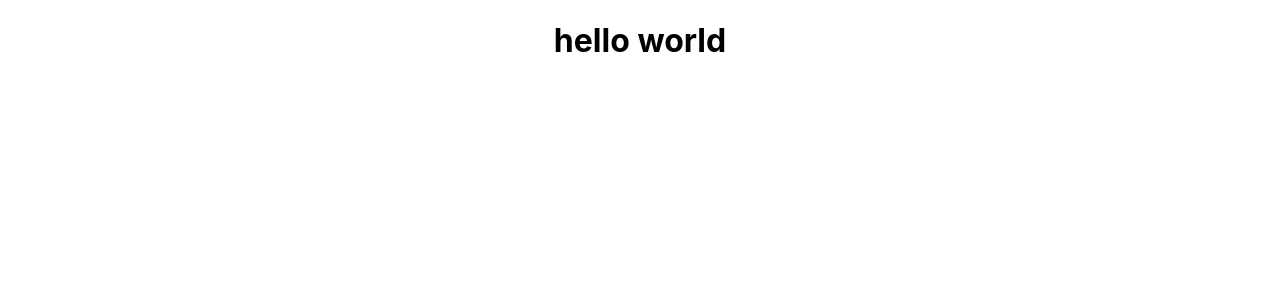
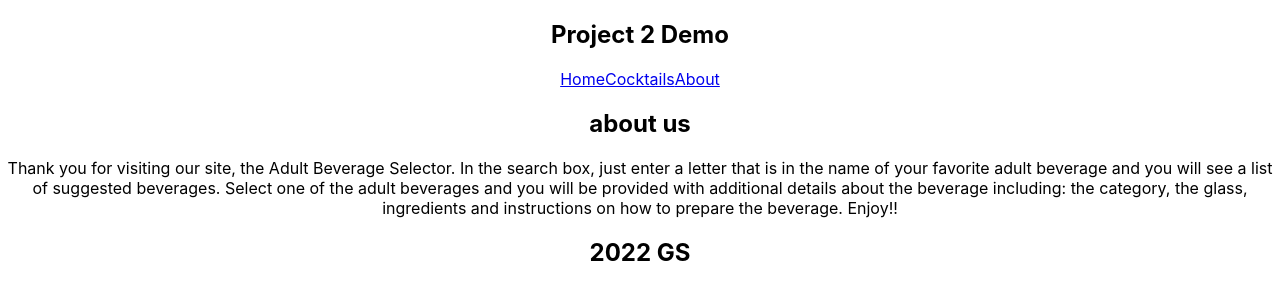
Before and after one commit to swanmac/Cocktail_Selector, a React (Create React App) app in the folder cocktail-selector/: page /about in a window 1280 px wide. Shown: the top 300 px of the page. Built offline with nearby package versions, Linux system fonts and the light colour scheme; the HTML template or start-up script is replaced by a standard one.

Commit message:
Create Cocktail component

```diff
--- a/cocktail-selector/src/App.js
+++ b/cocktail-selector/src/App.js
@@ -1,11 +1,31 @@
-
+import Header from './components/Header'
+import Main from './components/Main'
+import Footer from './components/Footer'
+import Nav from './components/Nav'
 import './App.css';
 
 function App() {
+
   return (
     <div className="App">
-      <h1> hello world</h1>
+    <div>
+      <Header/>
     </div>
+
+    <div>
+      <Nav/>
+  </div>
+
+  <div>
+      <Main/>
+  </div>
+
+  <div>
+    <Footer/>
+  </div>
+
+
+  </div>
   );
 }
 
--- /dev/null
+++ b/cocktail-selector/src/components/About.jsx
@@ -0,0 +1,13 @@
+import React from "react";
+
+export default function About() {
+  return (
+    <section className="section about-section">
+      <h1 className="section-title">about us</h1>
+      <p>
+        Thank you for visiting our site, the Adult Beverage Selector. In the search box, just enter a letter that is in the name of your favorite adult beverage and you will see a list of suggested beverages. Select one of the adult beverages and you will be provided with additional details about the beverage including: the category, the glass, ingredients and instructions on how to prepare the beverage. Enjoy!!
+
+      </p>
+    </section>
+  );
+}
--- /dev/null
+++ b/cocktail-selector/src/components/Cocktail.jsx
@@ -0,0 +1,44 @@
+import { useState, useEffect } from 'react'
+import axios from 'axios'
+
+export default function Cocktail ({ image, name, id, info, glass }) {
+
+// we need to create a state for our data
+const [cocktail, setCocktail] = useState([])
+
+// we need to call an axios function
+useEffect(()=> {
+const getData = async () =>{
+const response = await axios.get('https://www.thecocktaildb.com/api/json/v1/1/search.php?s=margarita')
+console.log(response.data.drinks)
+setCocktail(response.data.drinks)
+
+}
+
+getData()
+
+}, [])
+
+// we need to set state of our data
+
+// we need to see the data
+
+console.log(cocktail)
+
+// lets also make a guard operator
+// so if data takes a few seconds
+// our site doesn't break
+
+if (!cocktail) {
+    return <h2> Loading please wait</h2>
+} else {
+
+
+    return (
+        <div>
+         <h3>name: {cocktail.name}</h3>
+            <h4> model: {cocktail.model}</h4>
+        </div>
+    )
+}
+}
--- a/cocktail-selector/components/Footer.jsx
+++ b/cocktail-selector/src/components/Footer.jsx
@@ -1,4 +1,5 @@
 export default function Footer () {
+
     return (
         <div><h2> 2022 GS </h2></div>
     )
--- a/cocktail-selector/components/Header.jsx
+++ b/cocktail-selector/src/components/Header.jsx
@@ -1,5 +1,10 @@
+import Nav from './Nav'
+
+
 export default function Header () {
+    return (
     <div>
         <h2> Project 2 Demo</h2>
     </div>
+    )
 }
--- /dev/null
+++ b/cocktail-selector/src/components/Main.jsx
@@ -0,0 +1,17 @@
+import { Route, Routes} from 'react-router-dom'
+import Home from './Home'
+import Cocktail from './Cocktail'
+import About from './About'
+
+export default function Main () {
+    return (
+        <div>
+            <Routes>
+                <Route path="/" element={<Home/>}/>
+                <Route path="/cocktail" element={<Cocktail/>}/>
+                <Route path="/about" element={<About/>}/>
+            </Routes>
+        </div>
+
+    )
+}
--- /dev/null
+++ b/cocktail-selector/src/components/Nav.jsx
@@ -0,0 +1,11 @@
+import { Link } from 'react-router-dom'
+
+export default function Nav () {
+    return (
+        <div>
+            <Link to ="/">Home</Link>
+            <Link to ="/cocktail">Cocktails</Link>
+            <Link to ="/about">About</Link>
+        </div>
+    )
+}
```
Also changed, not shown: cocktail-selector/src/components/CocktailList.jsx (added, +26 -0 lines), cocktail-selector/components/Main.jsx (deleted), cocktail-selector/components/Nav.jsx (deleted), cocktail-selector/components/Starships.jsx (deleted), cocktail-selector/src/components/Home.jsx (renamed from cocktail-selector/components/Home.jsx).
